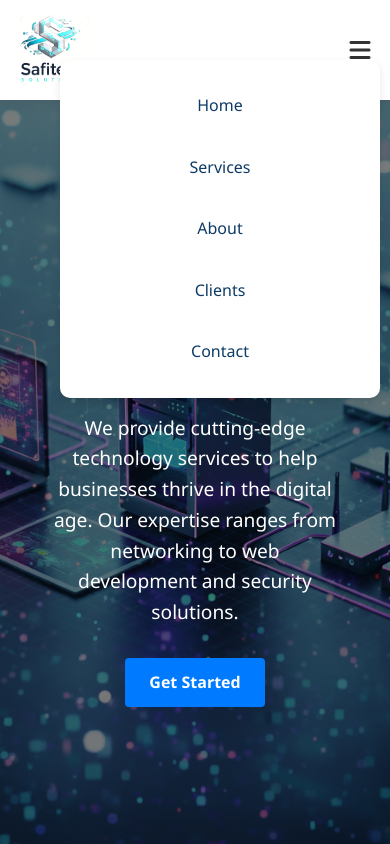
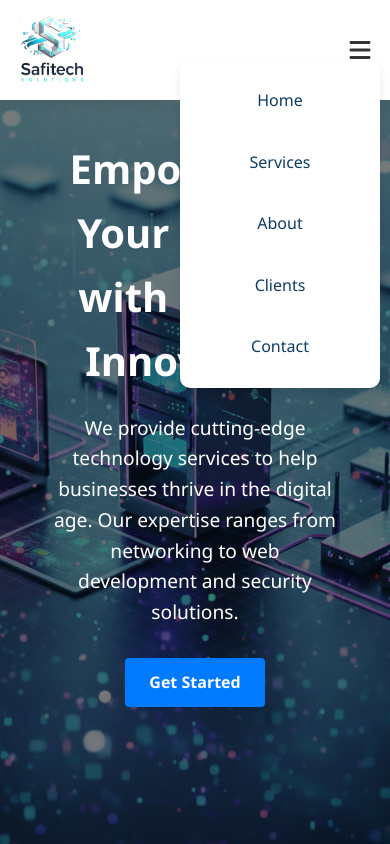
Before and after one commit to Stephenmulei/safitechsolutions, a website: page safitech-original-integrated/frontend/index.html in a window 390 px wide. Both pictures are taken after a click on the element 360 px from the left and 49 px from the top of the page. Shown: the top 844 px of the page. Drawn offline with Linux system fonts and the light colour scheme.

Commit message:
Update style.css

```diff
--- a/safitech-original-integrated/frontend/css/style.css
+++ b/safitech-original-integrated/frontend/css/style.css
@@ -163,7 +163,7 @@ footer { background:var(--dark); color:white; padding:50px 0 20px; }
 }
 
 /* =============== Mobile Styles =============== */
-@media (max-width: 768px) {
+@media (max-width: 500px) {
   /* Show hamburger on the right */
   .menu-toggle {
     display: block;
@@ -177,11 +177,11 @@ footer { background:var(--dark); color:white; padding:50px 0 20px; }
     background: #fff;         /* white background */
     position: absolute;
     top: 60px;                /* just below navbar */
-    right: 20px;              /* align to right side */
-    width: 80%;               /* resizable width */
-    max-width: 320px;         /* limit max size */
-    min-width: 200px;         /* minimum width */
-    padding: 15px 0;
+    right: 10px;              /* align to right side */
+    width: 50%;               /* resizable width */
+    max-width: 200px;         /* limit max size */
+    min-width: 150px;         /* minimum width */
+    padding: 10px 0;
     border-radius: 10px;      /* smooth rounded corners */
     box-shadow: 0 4px 8px rgba(0,0,0,0.1); /* subtle shadow */
   }
@@ -201,7 +201,7 @@ footer { background:var(--dark); color:white; padding:50px 0 20px; }
     color: #0d3b66;            /* dark blue */
     text-decoration: none;
     font-weight: 500;
-    padding: 8px 15px;
+    padding: 8px 10px;
     display: block;
     border-radius: 6px;
     transition: background 0.3s, color 0.3s;
```
